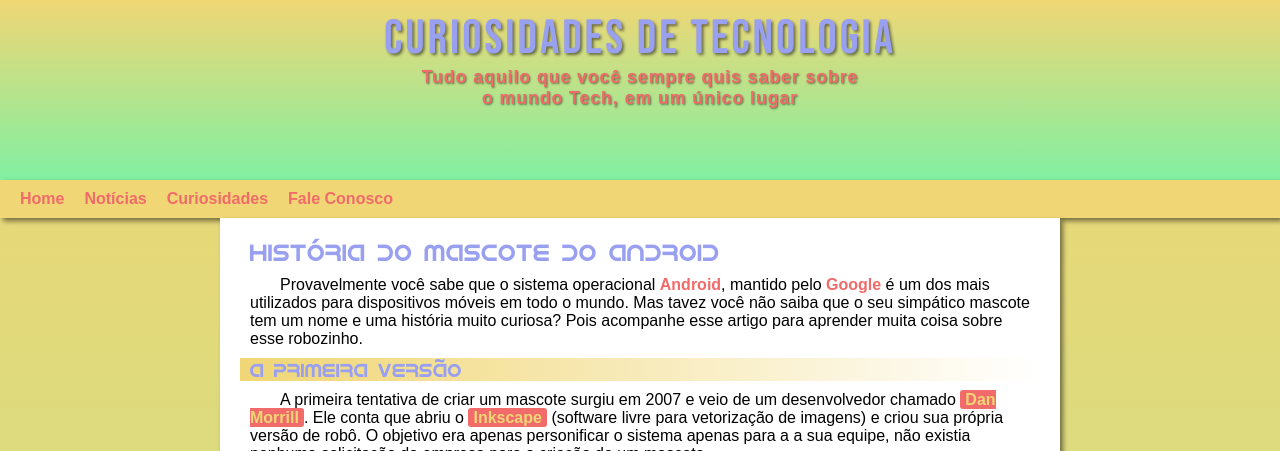
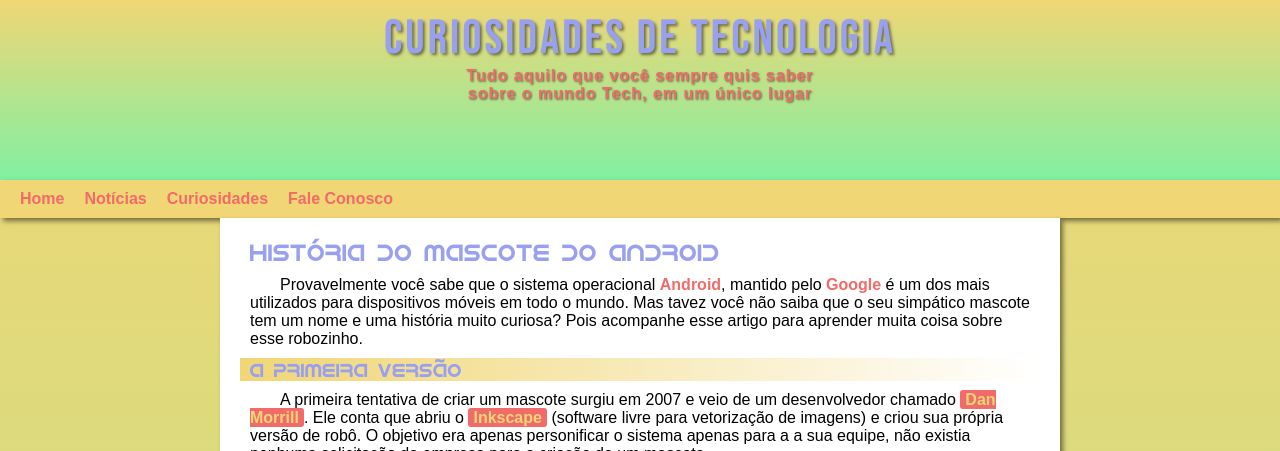
Before and after one commit to Leonardo-leovale/projeto-android, a plain HTML site: page index.html in a window 1280 px wide. Shown: the top 451 px of the page. Drawn offline with Linux system fonts and the light colour scheme; files whose address does not match are found by name.

Commit message:
Correção no header

```diff
--- a/estilo/style.css
+++ b/estilo/style.css
@@ -47,12 +47,12 @@ header h1 {
 
 header p{
     font-family: var(--font-padrao);
-    font-size: 1.1em;
+    font-size: 1em;
     font-weight: 600;
     letter-spacing: 1px;
     display: block;
     margin: auto;
-    width: 450px;
+    width: 350px;
     color: var(--cor3);
     text-shadow: 1px 1px 2px rgba(0, 0, 0, 0.5);
 }
```
